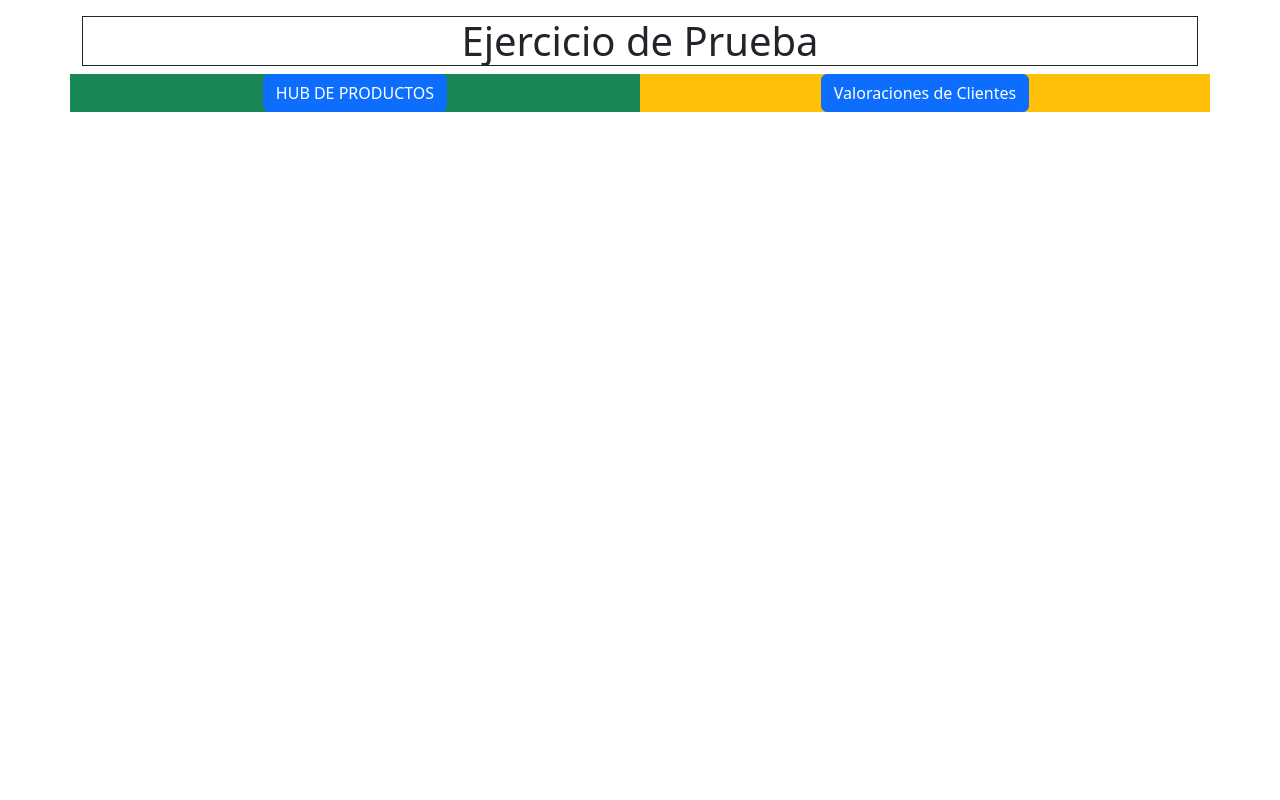
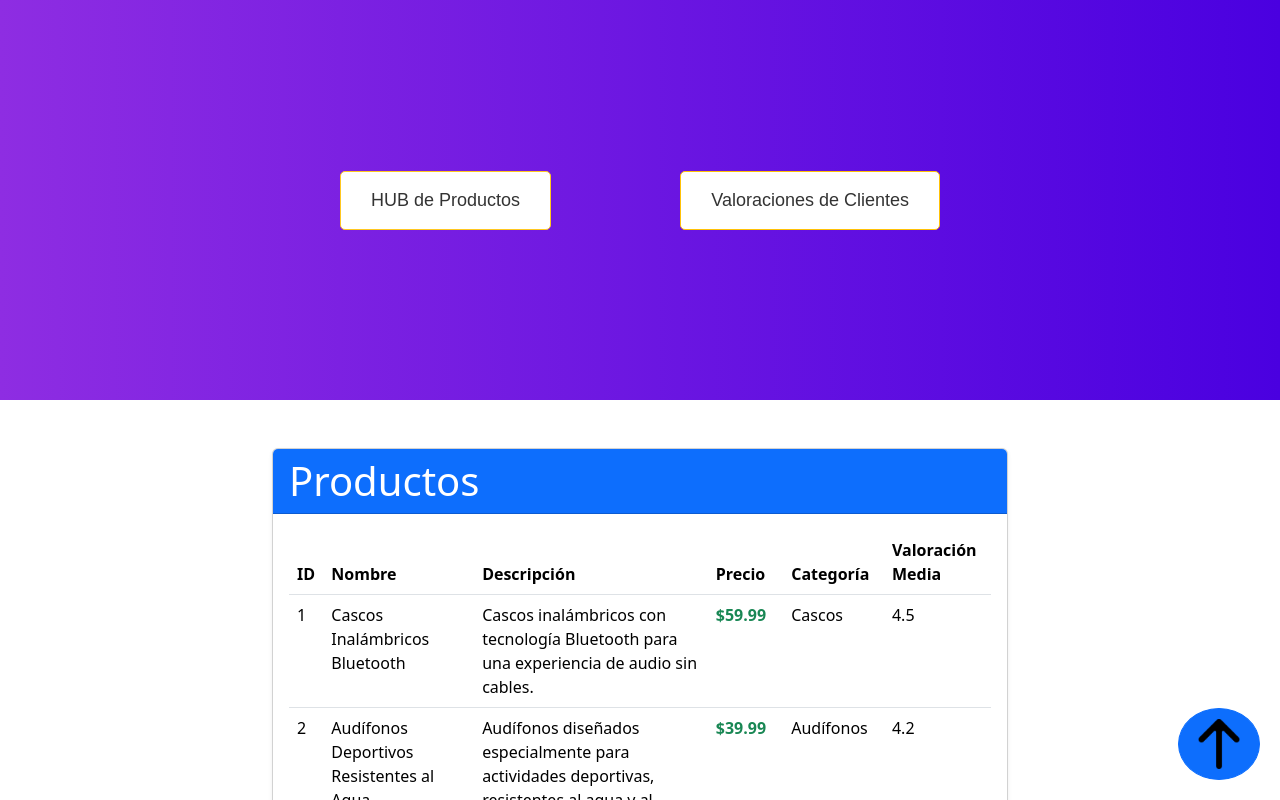
Before and after one commit to Chico-Estudioso/ProyectoFinalCurso, an Angular app: page /prodhub in a window 1280 px wide. Shown: the top 800 px of the page. Built offline with nearby package versions, Linux system fonts and the light colour scheme.

Commit message:
Fase primera entrega

```diff
--- a/src/app/app.module.ts
+++ b/src/app/app.module.ts
@@ -8,7 +8,7 @@ import { ProdHubComponent } from './prod-hub/prod-hub.component';
 import { ValoracionesCliComponent } from './valoraciones-cli/valoraciones-cli.component';
 import { FormsModule, ReactiveFormsModule } from '@angular/forms';
 import { HttpClientModule } from '@angular/common/http';
-
+// import { AngularFontAwesomeModule } from 'angular-font-awesome';
 @NgModule({
   declarations: [
     AppComponent,
@@ -22,6 +22,7 @@ import { HttpClientModule } from '@angular/common/http';
     HttpClientModule,
     FormsModule,
     ReactiveFormsModule,
+    // AngularFontAwesomeModule,
   ],
   providers: [],
   bootstrap: [AppComponent],
--- a/src/app/menu-base/menu-base.component.css
+++ b/src/app/menu-base/menu-base.component.css
@@ -0,0 +1,60 @@
+.bodyClass {
+  margin: 0;
+  padding: 0;
+  font-family: Arial, sans-serif;
+  background-image: linear-gradient(to right, #8e2de2, #4a00e0);
+  background-size: cover;
+  background-repeat: no-repeat;
+  min-height: 50vh;
+  display: flex;
+  justify-content: center;
+  align-items: center;
+}
+
+.active {
+  background-color: red;
+  color: white;
+}
+
+
+.arrowUp{
+  width: 50px;
+}
+
+.btn-scroll-top {
+  position: fixed;
+  bottom: 20px;
+  right: 20px;
+  z-index: 999;
+  padding: 10px 15px;
+  border-radius: 50%;
+  font-size: 20px;
+  transition: transform 0.3s ease;
+}
+
+.btn-scroll-top:hover {
+  transform: scale(1.1);
+}
+
+
+.buttons {
+  display: flex;
+  justify-content: space-between;
+  width: 100%;
+  max-width: 600px;
+}
+
+.buttons a {
+  display: inline-block;
+  padding: 15px 30px;
+  background-color: #fff;
+  color: #333;
+  text-decoration: none;
+  border-radius: 5px;
+  font-size: 18px;
+  transition: transform 0.3s ease;
+}
+
+.buttons a:hover {
+  transform: scale(1.3);
+}
--- a/src/app/menu-base/menu-base.component.html
+++ b/src/app/menu-base/menu-base.component.html
@@ -1,27 +1,27 @@
-<div class="container mt-3">
-  <main class="">
-    <div id="informativo" class="">
-      <h1 class="text-center border b-2 border-dark">Ejercicio de Prueba</h1>
-    </div>
-    <div class="row">
-      <div class="col-md-6 bg-success">
-        <div class="text-center">
-          <button type="button" class="btn btn-primary" routerLink="/prodhub">
-            HUB DE PRODUCTOS
-          </button>
-        </div>
-      </div>
-      <div class="col-md-6 bg-warning">
-        <div class="text-center">
-          <button
-            type="button"
-            class="btn btn-primary"
-            routerLink="/valoracionescli"
-          >
-            Valoraciones de Clientes
-          </button>
-        </div>
-      </div>
-    </div>
-  </main>
+<!-- Futura nav Bar pero lo coloco así para ser un diseño orientativo -->
+<div class="bodyClass">
+  <div class="buttons">
+    <a
+      class="btn btn-warning btn-lg"
+      routerLink="/prodhub"
+      [ngClass]="{ active: selectedButton === 'prodhub' }"
+      (click)="selectButton('prodhub')"
+      >HUB de Productos</a
+    >
+    <a
+      class="btn btn-warning btn-lg"
+      routerLink="/valoracionescli"
+      [ngClass]="{ active: selectedButton === 'valoracionescli' }"
+      (click)="selectButton('valoracionescli')"
+      >Valoraciones de Clientes</a
+    >
+  </div>
+  <a
+    href="#"
+    class="btn-scroll-top btn btn-primary btn-lg"
+    (click)="scrollToTop()"
+  >
+    <img src="assets/flecha.png" alt="Subir" class="arrowUp" />
+  </a>
 </div>
+<router-outlet></router-outlet>
--- a/src/app/menu-base/menu-base.component.ts
+++ b/src/app/menu-base/menu-base.component.ts
@@ -3,8 +3,18 @@ import { Component } from '@angular/core';
 @Component({
   selector: 'app-menu-base',
   templateUrl: './menu-base.component.html',
-  styleUrls: ['./menu-base.component.css']
+  styleUrls: ['./menu-base.component.css'],
 })
 export class MenuBaseComponent {
+  selectedButton: string = 'prodhub';
 
+  selectButton(button: string) {
+    this.selectedButton = button;
+  }
+  scrollToTop() {
+    window.scrollTo({
+      top: 0,
+      behavior: 'smooth',
+    });
+  }
 }
--- a/src/app/prod-hub/prod-hub.component.html
+++ b/src/app/prod-hub/prod-hub.component.html
@@ -1 +1,42 @@
-<p>prod-hub works!</p>
+<div class="products-table">
+  <div class="container my-5">
+    <div class="row justify-content-center">
+      <div class="col-12 col-md-10 col-lg-8">
+        <div class="card shadow-sm">
+          <div class="card-header bg-primary text-white">
+            <h1 class="mb-0">Productos</h1>
+          </div>
+          <div class="card-body">
+            <div class="table-responsive">
+              <!-- table-bordered a incluir sino -->
+              <table class="table table-hover mb-0">
+                <thead>
+                  <tr>
+                    <th>ID</th>
+                    <th>Nombre</th>
+                    <th>Descripción</th>
+                    <th>Precio</th>
+                    <th>Categoría</th>
+                    <th>Valoración Media</th>
+                  </tr>
+                </thead>
+                <tbody>
+                  <tr *ngFor="let producto of productos">
+                    <td>{{ producto.id }}</td>
+                    <td>{{ producto.nombre }}</td>
+                    <td>{{ producto.descripcion }}</td>
+                    <td class="text-success">
+                      <strong>{{ producto.precio | currency }}</strong>
+                    </td>
+                    <td>{{ producto.categoria }}</td>
+                    <td>{{ producto.valoracionMedia }}</td>
+                  </tr>
+                </tbody>
+              </table>
+            </div>
+          </div>
+        </div>
+      </div>
+    </div>
+  </div>
+</div>
--- a/src/app/prod-hub/prod-hub.component.ts
+++ b/src/app/prod-hub/prod-hub.component.ts
@@ -1,10 +1,19 @@
-import { Component } from '@angular/core';
+import { HttpClient } from '@angular/common/http';
+import { Component, OnInit } from '@angular/core';
 
 @Component({
   selector: 'app-prod-hub',
   templateUrl: './prod-hub.component.html',
-  styleUrls: ['./prod-hub.component.css']
+  styleUrls: ['./prod-hub.component.css'],
 })
-export class ProdHubComponent {
+export class ProdHubComponent implements OnInit {
+  productos: any[] = [];
 
+  constructor(private http: HttpClient) {}
+
+  ngOnInit(): void {
+    this.http.get<any[]>('/assets/productos.json').subscribe((data) => {
+      this.productos = data;
+    });
+  }
 }
--- /dev/null
+++ b/src/assets/productos.json
@@ -0,0 +1,162 @@
+[
+  {
+    "id": 1,
+    "nombre": "Cascos Inalámbricos Bluetooth",
+    "descripcion": "Cascos inalámbricos con tecnología Bluetooth para una experiencia de audio sin cables.",
+    "precio": 59.99,
+    "categoria": "Cascos",
+    "valoracionMedia": 4.5
+  },
+  {
+    "id": 2,
+    "nombre": "Audífonos Deportivos Resistentes al Agua",
+    "descripcion": "Audífonos diseñados especialmente para actividades deportivas, resistentes al agua y al sudor.",
+    "precio": 39.99,
+    "categoria": "Audífonos",
+    "valoracionMedia": 4.2
+  },
+  {
+    "id": 3,
+    "nombre": "Micrófono de Estudio Profesional",
+    "descripcion": "Micrófono de condensador de alta calidad ideal para grabaciones de estudio profesional.",
+    "precio": 129.99,
+    "categoria": "Micrófonos",
+    "valoracionMedia": 4.8
+  },
+  {
+    "id": 4,
+    "nombre": "Auriculares Bluetooth con Cancelación de Ruido",
+    "descripcion": "Auriculares inalámbricos con tecnología de cancelación de ruido para una experiencia de audio inmersiva.",
+    "precio": 89.99,
+    "categoria": "Auriculares",
+    "valoracionMedia": 4.6
+  },
+  {
+    "id": 5,
+    "nombre": "Altavoz Portátil Resistente al Agua",
+    "descripcion": "Altavoz Bluetooth portátil resistente al agua, perfecto para llevarlo contigo a todas partes.",
+    "precio": 49.99,
+    "categoria": "Altavoces",
+    "valoracionMedia": 4.4
+  },
+  {
+    "id": 6,
+    "nombre": "Micrófono de Solapa Lavalier",
+    "descripcion": "Micrófono de solapa lavalier con conexión Jack de 3.5mm, ideal para entrevistas y grabaciones de voz.",
+    "precio": 19.99,
+    "categoria": "Micrófonos",
+    "valoracionMedia": 4.1
+  },
+  {
+    "id": 7,
+    "nombre": "Auriculares In-Ear con Cable",
+    "descripcion": "Auriculares intraurales con cable de alta calidad y diseño ergonómico para un ajuste cómodo.",
+    "precio": 29.99,
+    "categoria": "Auriculares",
+    "valoracionMedia": 4.3
+  },
+  {
+    "id": 8,
+    "nombre": "Altavoz Bluetooth con Luces LED",
+    "descripcion": "Altavoz Bluetooth con luces LED integradas que cambian de color al ritmo de la música.",
+    "precio": 69.99,
+    "categoria": "Altavoces",
+    "valoracionMedia": 4.7
+  },
+  {
+    "id": 9,
+    "nombre": "Micrófono USB de Sobremesa",
+    "descripcion": "Micrófono USB de sobremesa con trípode ajustable, perfecto para videoconferencias y streaming.",
+    "precio": 59.99,
+    "categoria": "Micrófonos",
+    "valoracionMedia": 4.6
+  },
+  {
+    "id": 10,
+    "nombre": "Auriculares Inalámbricos con Estuche de Carga",
+    "descripcion": "Auriculares inalámbricos con estuche de carga portátil para una autonomía extendida.",
+    "precio": 79.99,
+    "categoria": "Auriculares",
+    "valoracionMedia": 4.5
+  },
+  {
+    "id": 11,
+    "nombre": "Altavoz Portátil con Manija",
+    "descripcion": "Altavoz Bluetooth portátil con manija integrada para facilitar su transporte.",
+    "precio": 39.99,
+    "categoria": "Altavoces",
+    "valoracionMedia": 4.2
+  },
+  {
+    "id": 12,
+    "nombre": "Micrófono de Solapa Inalámbrico",
+    "descripcion": "Micrófono de solapa inalámbrico con receptor USB, ideal para presentaciones y discursos.",
+    "precio": 99.99,
+    "categoria": "Micrófonos",
+    "valoracionMedia": 4.8
+  },
+  {
+    "id": 13,
+    "nombre": "Auriculares Gamer con Micrófono",
+    "descripcion": "Auriculares diseñados para gamers con micrófono retractil y sonido envolvente.",
+    "precio": 69.99,
+    "categoria": "Auriculares",
+    "valoracionMedia": 4.7
+  },
+  {
+    "id": 14,
+    "nombre": "Altavoz Bluetooth con Radio FM",
+    "descripcion": "Altavoz Bluetooth con radio FM integrada para escuchar tu música favorita sin límites.",
+    "precio": 59.99,
+    "categoria": "Altavoces",
+    "valoracionMedia": 4.5
+  },
+  {
+    "id": 15,
+    "nombre": "Micrófono de Condensador USB",
+    "descripcion": "Micrófono de condensador con conexión USB para grabaciones de alta calidad en tu computadora.",
+    "precio": 79.99,
+    "categoria": "Micrófonos",
+    "valoracionMedia": 4.6
+  },
+  {
+    "id": 16,
+    "nombre": "Auriculares Deportivos In-Ear",
+    "descripcion": "Auriculares deportivos intraurales con gancho para la oreja, ideales para actividades deportivas.",
+    "precio": 49.99,
+    "categoria": "Auriculares",
+    "valoracionMedia": 4.4
+  },
+  {
+    "id": 17,
+    "nombre": "Altavoz Bluetooth con Power Bank",
+    "descripcion": "Altavoz Bluetooth con función de Power Bank para cargar tus dispositivos móviles mientras escuchas música.",
+    "precio": 89.99,
+    "categoria": "Altavoces",
+    "valoracionMedia": 4.3
+  },
+  {
+    "id": 18,
+    "nombre": "Micrófono Dinámico para Directo",
+    "descripcion": "Micrófono dinámico diseñado para actuaciones en directo con un sonido nítido y potente.",
+    "precio": 109.99,
+    "categoria": "Micrófonos",
+    "valoracionMedia": 4.9
+  },
+  {
+    "id": 19,
+    "nombre": "Auriculares Inalámbricos con Cancelación de Ruido",
+    "descripcion": "Auriculares inalámbricos con tecnología de cancelación de ruido para un sonido sin distracciones.",
+    "precio": 129.99,
+    "categoria": "Auriculares",
+    "valoracionMedia": 4.8
+  },
+  {
+    "id": 20,
+    "nombre": "Altavoz Portátil con Micrófono Inalámbrico",
+    "descripcion": "Altavoz portátil con micrófono inalámbrico incluido, perfecto para karaoke y fiestas.",
+    "precio": 79.99,
+    "categoria": "Altavoces",
+    "valoracionMedia": 4.7
+  }
+]
```
Also changed, not shown: src/assets/flecha.png (added).
